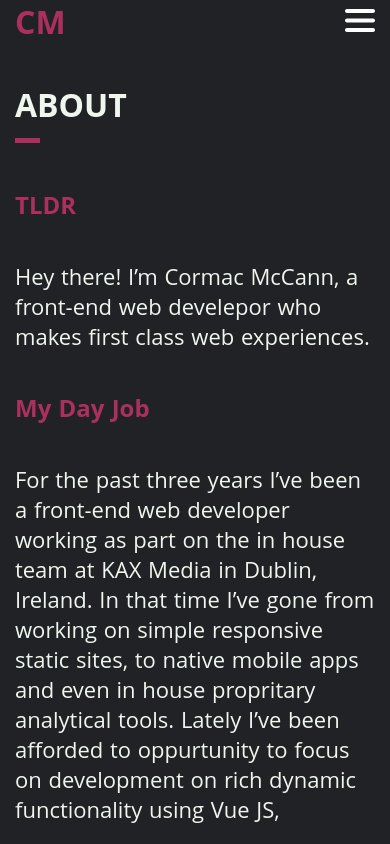
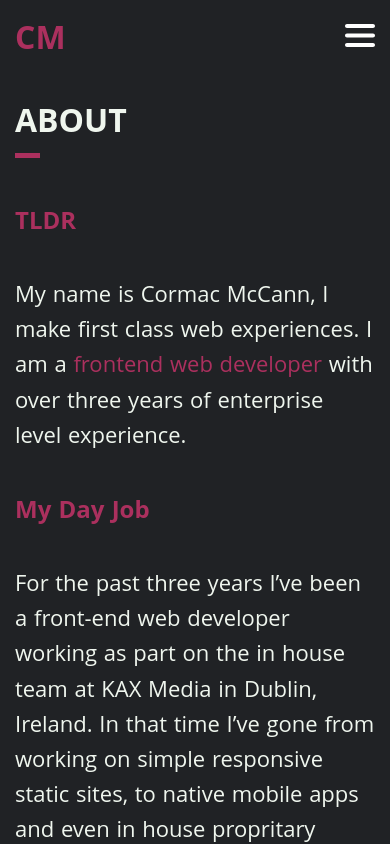
Before and after one commit to mccannsean421/nuxt-personal-website, a Nuxt app: page /about in a window 390 px wide. Shown: the top 844 px of the page. Built offline with nearby package versions, Linux system fonts and the light colour scheme.

Commit message:
fixed minor bugs

```diff
--- a/components/contact-form.vue
+++ b/components/contact-form.vue
@@ -75,6 +75,7 @@
         select,
         textarea {
             width: 90%;
+            padding: 1em 0em;
         }
   }
 
--- a/components/navigation.vue
+++ b/components/navigation.vue
@@ -72,6 +72,11 @@
             toggleNav: function() {
                 this.navToggled = !this.navToggled;
             }
+        },
+        watch: {
+            $route: function() {
+                this.navToggled = false;
+            },
         }
     }
 </script>
@@ -170,7 +175,7 @@
             top: 0;
             background-color: var(--shark);
             margin: 0px -15px;
-            padding: 0px 15px;
+            padding: 15px 15px 0px 15px;
         }
 
         .nav-underline {
--- a/layouts/default.vue
+++ b/layouts/default.vue
@@ -87,6 +87,10 @@ body {
   overflow-x: hidden;
 }
 
+.highlight {
+  color: var(--primary-color);
+}
+
 .global-container {
   display: grid;
   grid-template-rows: auto 1fr auto;
@@ -159,6 +163,7 @@ ul {
 .para-container > p {
   margin: 0px 0px 20px 0px;
   font-size: 22px;
+  line-height: 1.6;
 }
 
 </style>
--- a/pages/about.vue
+++ b/pages/about.vue
@@ -10,8 +10,8 @@
             <h2> TLDR </h2>
             <div class="para-container">
                 <p>
-                    Hey there! I’m Cormac McCann, a front-end web develepor who makes first
-                    class web experiences.
+                    My name is Cormac McCann, I make first class web experiences.
+                    I am a <span class="highlight">frontend web developer</span> with over three years of enterprise level experience.
                 </p>
             </div>
         </div>
```
Also changed, not shown: 1 other file (tests, documents, lock files or other folders).
